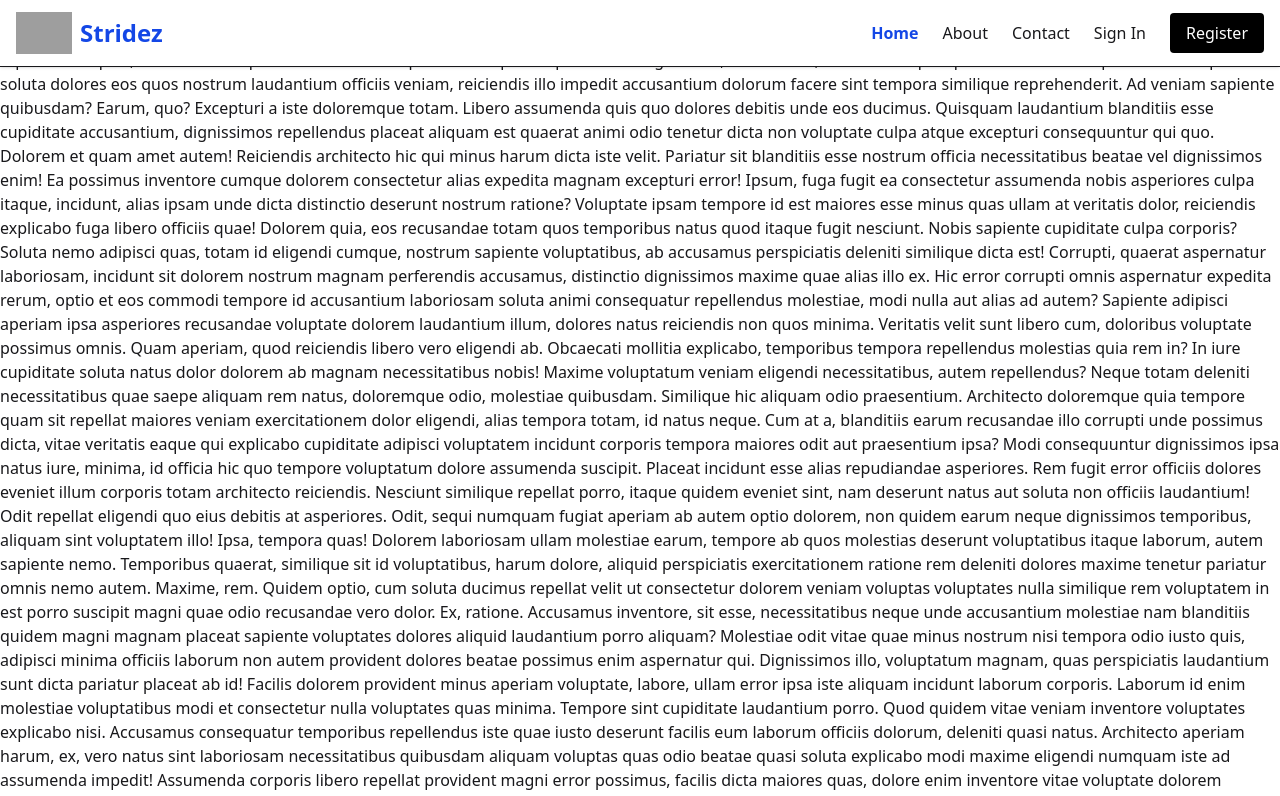
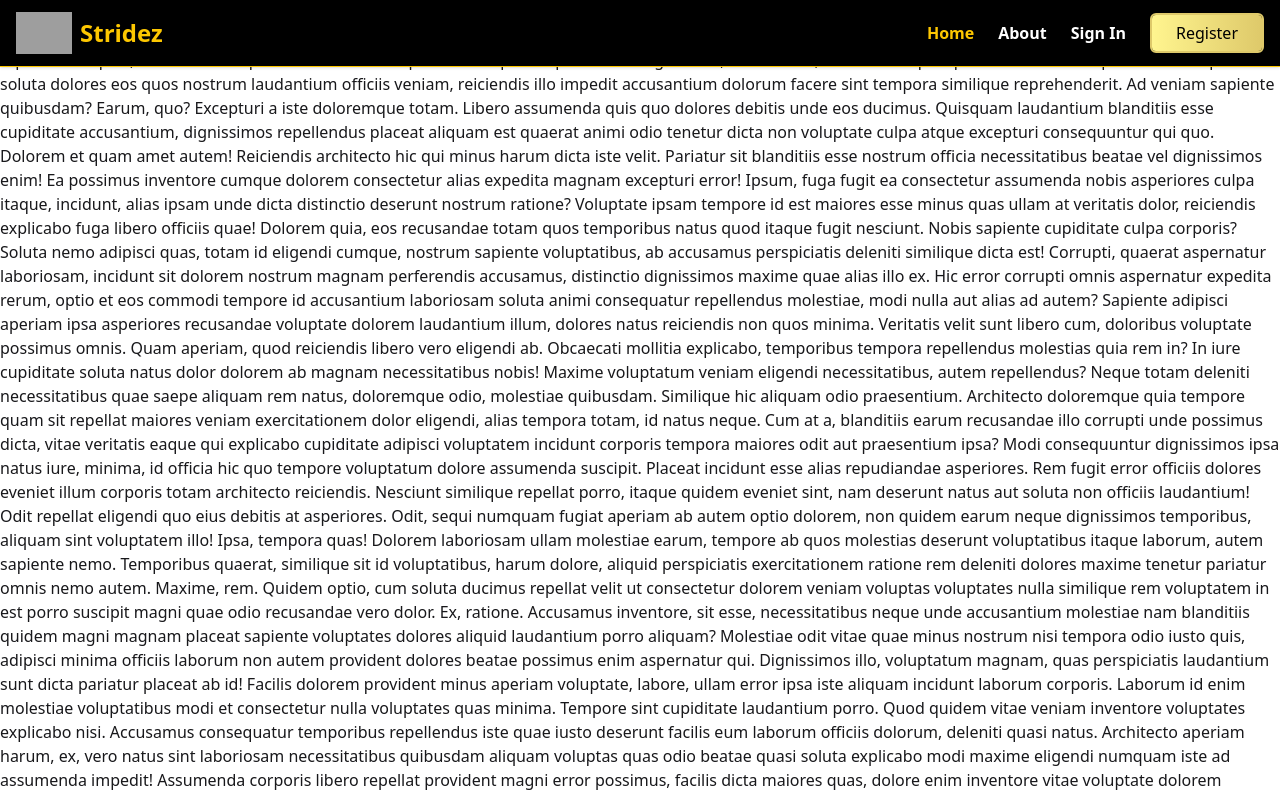
Before and after one commit to iktushar01/Marathon-Management-System, a React (Vite) app: page / in a window 1280 px wide. Shown: the top 796 px of the page. Built offline with nearby package versions, Linux system fonts and the light colour scheme; grey boxes are pictures that could not be loaded.

Commit message:
register btn added

```diff
--- /dev/null
+++ b/src/Components/Buttons/ButtonHover9.jsx
@@ -0,0 +1,17 @@
+const ButtonHover9 = () => {
+  return (
+    <>
+      <button className="group relative inline-flex h-10 items-center justify-center cursor-pointer overflow-hidden rounded-md border-2 border-[#dec96a] font-medium">
+  <div className="inline-flex h-12 translate-y-0 items-center justify-center px-6 bg-gradient-to-r from-[#fff58f] to-[#dec96a] text-black transition duration-500 group-hover:-translate-y-[150%]">
+    Register
+  </div>
+  <div className="absolute inline-flex h-12 w-full translate-y-[100%] items-center justify-center text-black transition duration-500 group-hover:translate-y-0">
+    <span className="absolute h-full w-full translate-y-full skew-y-12 scale-y-0 bg-[#dec96a] transition duration-500 group-hover:translate-y-0 group-hover:scale-150"></span>
+    <span className="z-10">Register</span>
+  </div>
+</button>
+
+    </>
+  );
+};
+export default ButtonHover9;
--- a/src/Shared/Navbar/Navbar.jsx
+++ b/src/Shared/Navbar/Navbar.jsx
@@ -2,6 +2,7 @@ import React, { useState, useEffect } from "react";
 import { NavLink } from "react-router-dom";
 import { FiMenu, FiX } from "react-icons/fi";
 import { motion, AnimatePresence } from "framer-motion";
+import ButtonHover9 from "../../Components/Buttons/ButtonHover9";
 
 const Navbar = () => {
   const [isOpen, setIsOpen] = useState(false);
@@ -13,13 +14,11 @@ const Navbar = () => {
   useEffect(() => {
     const handleScroll = () => {
       const currentScrollY = window.scrollY;
-
       if (currentScrollY > lastScrollY && currentScrollY > 50) {
         setShowNavbar(false);
       } else {
         setShowNavbar(true);
       }
-
       setLastScrollY(currentScrollY);
     };
 
@@ -27,12 +26,15 @@ const Navbar = () => {
     return () => window.removeEventListener("scroll", handleScroll);
   }, [lastScrollY]);
 
+  const underlineHover =
+    "relative after:absolute after:bottom-0 after:left-0 after:h-[2px] after:w-full after:origin-bottom-right after:scale-x-0 after:bg-yellow-500 after:transition-transform after:duration-300 after:ease-[cubic-bezier(0.65_0.05_0.36_1)] hover:after:origin-bottom-left hover:after:scale-x-100";
+
   const navLinks = (
     <>
       <NavLink
         to="/"
         className={({ isActive }) =>
-          isActive ? "text-blue-700 font-semibold" : "hover:text-blue-600"
+          `${isActive ? "text-yellow-400 font-semibold" : "hover:text-yellow-500"} ${underlineHover}`
         }
       >
         Home
@@ -40,31 +42,23 @@ const Navbar = () => {
       <NavLink
         to="/about"
         className={({ isActive }) =>
-          isActive ? "text-blue-700 font-semibold" : "hover:text-blue-600"
+          `${isActive ? "text-yellow-400 font-semibold" : "hover:text-yellow-500"} ${underlineHover}`
         }
       >
         About
       </NavLink>
       <NavLink
-        to="/contact"
-        className={({ isActive }) =>
-          isActive ? "text-blue-700 font-semibold" : "hover:text-blue-600"
-        }
-      >
-        Contact
-      </NavLink>
-      <NavLink
         to="/signin"
         className={({ isActive }) =>
-          isActive ? "text-blue-700 font-semibold" : "hover:text-blue-600"
+          `${isActive ? "text-yellow-400 font-semibold" : "hover:text-yellow-500"} ${underlineHover}`
         }
       >
         Sign In
       </NavLink>
       <NavLink to="/register">
-        <button className="bg-black text-white px-4 py-2 rounded hover:bg-gray-800 mt-2 lg:mt-0">
-          Register
-        </button>
+        <div className="mt-2 lg:mt-0">
+          <ButtonHover9 />
+        </div>
       </NavLink>
     </>
   );
@@ -74,26 +68,25 @@ const Navbar = () => {
       initial={{ y: 0 }}
       animate={{ y: showNavbar ? 0 : -80 }}
       transition={{ duration: 0.4, ease: "easeInOut", type: "tween" }}
-      className="fixed border-b bg-white w-full z-50 shadow"
+      className="fixed border-b border-yellow-400 bg-black w-full z-50 shadow"
     >
-      <div className="container mx-auto flex justify-between items-center px-4 py-3">
+      <div className="container mx-auto flex justify-between items-center px-4 py-0 md:py-3">
         <div className="flex items-center">
           <img
             className="w-14"
             src="https://i.postimg.cc/MpXx3PwJ/stridez.png"
             alt="stridez-logo"
           />
-          <div className="text-2xl font-bold text-blue-700 ml-2">Stridez</div>
+          <div className="text-2xl font-bold text-yellow-400 ml-2">Stridez</div>
         </div>
 
-        <div className="lg:hidden text-3xl cursor-pointer" onClick={toggleMenu}>
+        <div className="lg:hidden text-3xl text-yellow-400 cursor-pointer" onClick={toggleMenu}>
           {isOpen ? <FiX /> : <FiMenu />}
         </div>
 
-        <nav className="hidden lg:flex gap-6 items-center">{navLinks}</nav>
+        <nav className="hidden lg:flex gap-6 items-center text-white font-semibold">{navLinks}</nav>
       </div>
 
-      {/* Mobile Menu with animation */}
       <AnimatePresence>
         {isOpen && (
           <motion.div
@@ -102,7 +95,7 @@ const Navbar = () => {
             animate={{ opacity: 1, y: 0 }}
             exit={{ opacity: 0, y: -10 }}
             transition={{ duration: 0.3, ease: "easeInOut", type: "tween" }}
-            className="bg-white p-5 flex flex-col gap-4 shadow-lg lg:hidden"
+            className="bg-black text-yellow-400 text-center p-5 flex flex-col gap-4 shadow-lg lg:hidden"
           >
             {navLinks}
           </motion.div>
```
